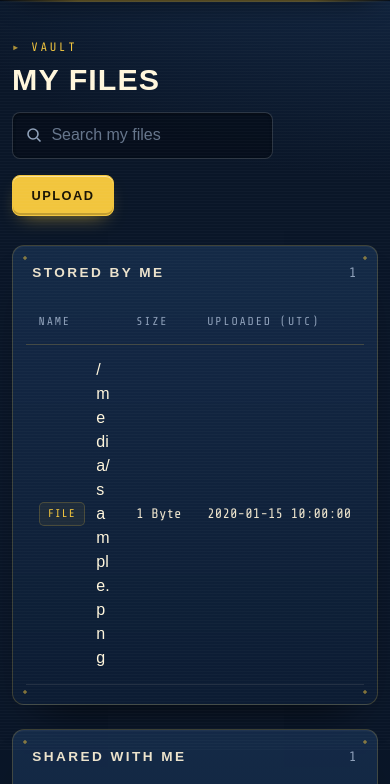
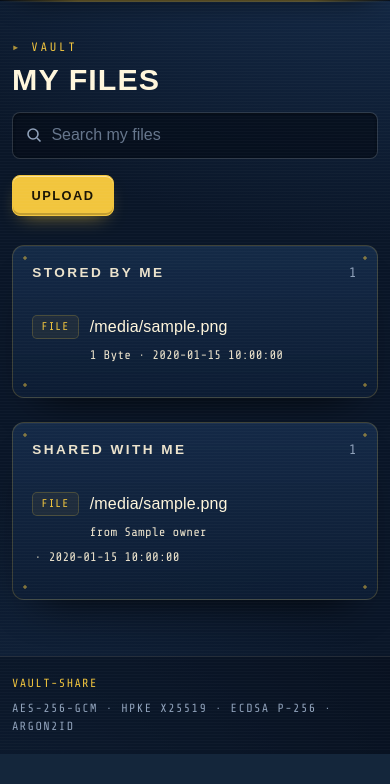
Before and after one commit to Ymsniper/vault-share, a Flask app: template app/templates/files/index.html in a window 390 px wide. Shown: the part 94-878 px from the top of the page. After the commit the page ends 848 px from the top, so only its background shows below. Run offline with Flask 3, Linux system fonts and the light colour scheme; the template is opened without the code that fills it: most values are stand-ins (such as "Sample title", 1, 10 or a date in 2020); parts of the project's set-up code (start-up, migrations or seed data) failed here and were passed over; some libraries are stand-ins or nearby versions; some web fonts are replaced.

Commit message:
Show file lists as cards on phones so names are not squeezed

```diff
--- a/app/static/vault.css
+++ b/app/static/vault.css
@@ -1087,6 +1087,64 @@ code {
     height: 40px;
   }
 
+  /* file lists as cards: the name gets the whole width, size and date go
+     on a line under it, instead of three columns squeezing the name */
+  .vs-files thead {
+    position: absolute;
+    width: 1px;
+    height: 1px;
+    overflow: hidden;
+    clip-path: inset(50%);
+    white-space: nowrap;
+  }
+
+  .vs-files,
+  .vs-files tbody,
+  .vs-files tr,
+  .vs-files td {
+    display: block;
+  }
+
+  .vs-files tr {
+    padding: 0.85rem 0.4rem;
+    border-bottom: 1px solid var(--vs-line-soft);
+  }
+
+  .vs-files tr:last-child {
+    border-bottom: 0;
+  }
+
+  .vs-files.table > :not(caption) > * > * {
+    padding: 0;
+    border-bottom: 0;
+  }
+
+  .vs-files td.vs-meta {
+    display: inline-block;
+    margin-top: 0.35rem;
+    font-size: 0.78rem;
+  }
+
+  /* lines up with the name, after the type tag */
+  .vs-files td:nth-child(2) {
+    margin-left: 3.6rem;
+  }
+
+  .vs-files td:nth-child(3)::before {
+    content: "\00b7";
+    /* the space between the cells already sits on the left */
+    margin: 0 0.45rem 0 0.15rem;
+  }
+
+  .vs-page-head .vs-search {
+    flex: 1 1 100%;
+    max-width: none;
+  }
+
+  .vs-files td[data-prefix]::before {
+    content: attr(data-prefix) "\00a0";
+  }
+
   .vs-nav {
     margin-left: 0;
     width: 100%;
--- a/app/templates/files/index.html
+++ b/app/templates/files/index.html
@@ -21,7 +21,7 @@
   <h2 class="vs-panel-title">Stored by me <span class="vs-count">{{ files|length }}</span></h2>
   {% if files %}
   <div class="vs-table-wrap">
-    <table class="table table-hover">
+    <table class="table table-hover vs-files">
       <thead>
         <tr><th>Name</th><th>Size</th><th>Uploaded (UTC)</th></tr>
       </thead>
@@ -49,7 +49,7 @@
   <h2 class="vs-panel-title">Shared with me <span class="vs-count">{{ shared|length }}</span></h2>
   {% if shared %}
   <div class="vs-table-wrap">
-    <table class="table table-hover">
+    <table class="table table-hover vs-files">
       <thead>
         <tr><th>Name</th><th>Owner</th><th>Uploaded (UTC)</th></tr>
       </thead>
@@ -57,7 +57,7 @@
         {% for f in shared %}
         <tr>
           <td><a class="vs-file" href="{{ url_for('files.detail', id=f['id']) }}"><span class="vs-type">{{ file_type(f['filename']) }}</span>{{ f['filename'] }}</a></td>
-          <td class="vs-meta">{{ f['owner'] }}</td>
+          <td class="vs-meta" data-prefix="from">{{ f['owner'] }}</td>
           <td class="vs-meta">{{ f['uploaded_at'] }}</td>
         </tr>
         {% endfor %}
```
